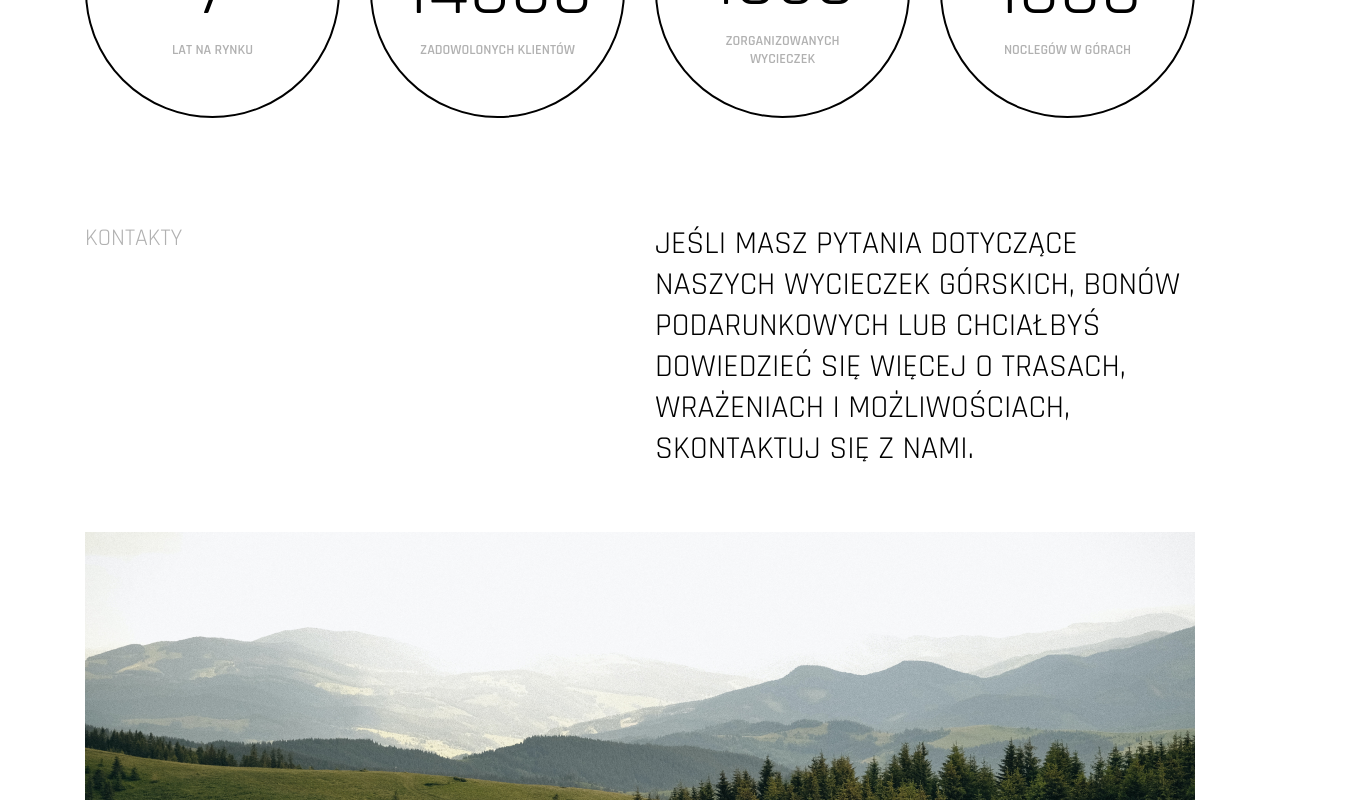
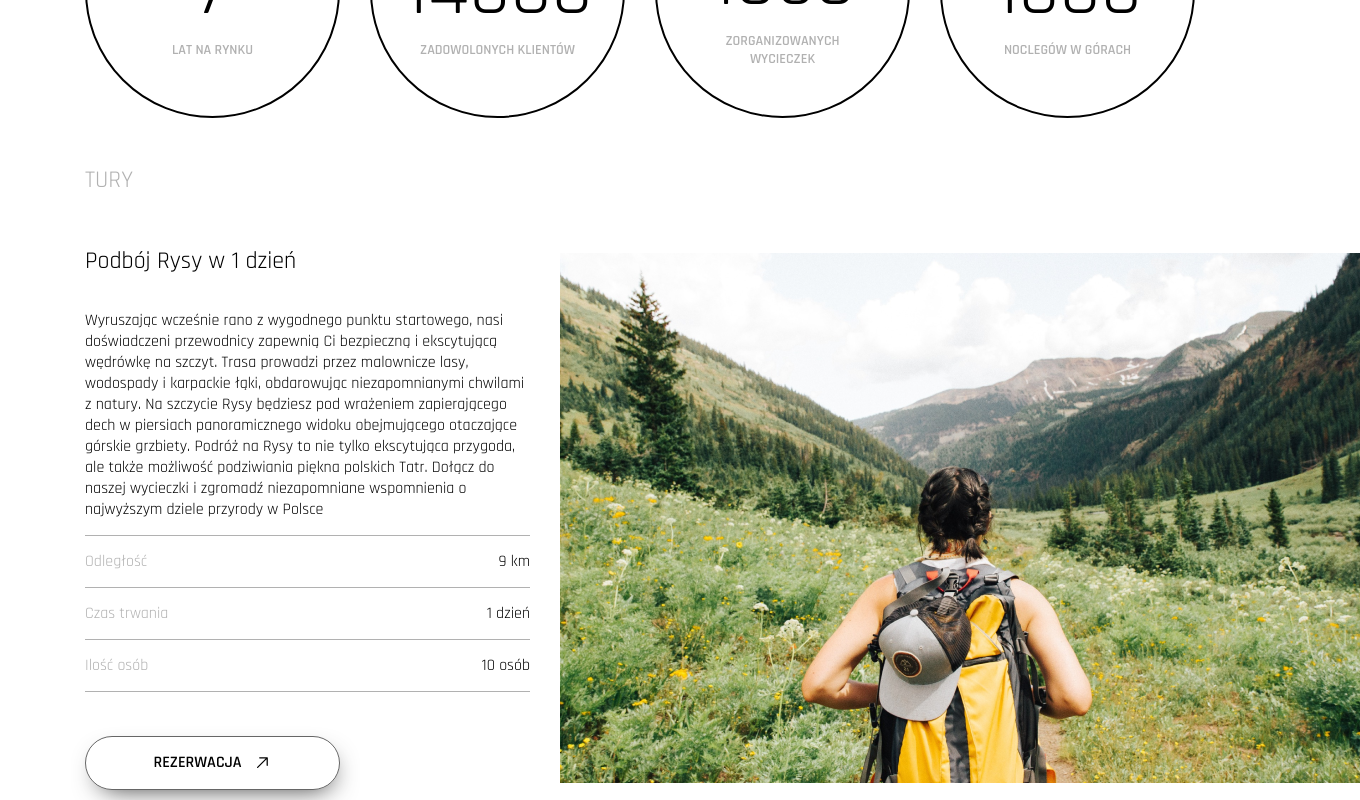
Before and after one commit to nestor1760/Horyzonty-page, a React (Vite) app: page / in a window 1280 px wide. Shown: the part 2000-2800 px from the top of the page, 1360 px wide, since content can reach past the window. Built offline with nearby package versions, Linux system fonts and the light colour scheme.

Commit message:
Опис змін

```diff
--- a/src/App.tsx
+++ b/src/App.tsx
@@ -3,6 +3,7 @@ import AboutPart from './components/AboutPart'
 import Footer from './components/Footer'
 import Header from './components/Header'
 import IntroPart from './components/IntroPart'
+import TourPart from './components/TourPart/TourPart'
 import { Wrapper } from './styled-components/Wrapper'
 
 function App() {
@@ -11,6 +12,7 @@ function App() {
         <Header />
         <IntroPart />
         <AboutPart />
+        <TourPart/>
         <Footer />
       </Wrapper>
   )
--- a/src/UI/Button.tsx
+++ b/src/UI/Button.tsx
@@ -4,7 +4,7 @@ import { FC } from 'react';
 import { IButtonProps } from '../types/types';
 
 
-const Button = styled.button`
+const Button = styled.button<IButtonProps>`
   width: 255px;
   height: 54px;
   display: flex;
@@ -17,6 +17,8 @@ const Button = styled.button`
   font-size: 16px;
   font-weight: 600;
   cursor: pointer;
+  padding: ${props => props.padding || '0'};
+  margin: ${props => props.margin || '0'};
   box-shadow: 3px 10px 26px -11px rgba(0,0,0,0.78);
   transition: 0.4s;
   &:hover {
@@ -31,4 +33,4 @@ const CustomIcon = styled(GoArrowUpRight)`
 `
 
 
-export const StyledButton: FC<IButtonProps> = ({children}) => <Button>{children} <CustomIcon/></Button>
+export const StyledButton: FC<IButtonProps> = ({children, ...props}) => <Button {...props}>{children} <CustomIcon/></Button>
--- a/src/components/AboutPart.tsx
+++ b/src/components/AboutPart.tsx
@@ -1,4 +1,4 @@
-import styled from 'styled-components'
+import styled, { keyframes } from 'styled-components'
 import { Container } from '../styled-components/Container'
 import { dataAbout } from '../data/dataAbout'
 
@@ -10,6 +10,28 @@ const NavigationItem = styled.p`
   text-transform: uppercase;
 `
 
+const slideRight = keyframes`
+  from {
+    transform: translateX(-20px);
+    opacity: 0;
+  }
+  to {
+    transform: translateX(0);
+    opacity: 1;
+  }
+`
+
+const slideLeft = keyframes`
+  from {
+    transform: translateX(20px);
+    opacity: 0;
+  }
+  to {
+    transform: translateX(0);
+    opacity: 1;
+  }
+`
+
 const TitleHeader = styled.h1`
   font-weight: 400;
   width: 539px;
@@ -17,6 +39,7 @@ const TitleHeader = styled.h1`
   color: black;
   margin-bottom: 27px;
   text-transform: uppercase;
+  animation: ${slideRight} 0.5s ease-in-out forwards;
 `
 
 const TitleText = styled.p`
@@ -24,6 +47,7 @@ const TitleText = styled.p`
   font-size: 14px;
   font-weight: 400;
   color: #5A5A5A;
+  animation: ${slideLeft} 0.5s ease-in-out forwards;
   &:first-child {
     margin-right: 30px;
   }
@@ -33,6 +57,17 @@ const StyledImage = styled.img`
   width: 100%;
   object-fit: cover;
   margin-bottom: 99px;
+`
+
+const slideDown = keyframes`
+  from {
+    transform: translateY(-30px);
+    opacity: 0;
+  }
+  to {
+    transform: translateY(0);
+    opacity: 1;
+  }
 `
 
 const StyledItem = styled.div`
@@ -46,6 +81,7 @@ const StyledItem = styled.div`
   flex-direction: column;
   margin-right: 30px;
   margin-bottom: 47px;
+  animation: ${slideDown} 0.6s ease-in-out forwards;
   &:last-child {
     margin-right: 0px;
   }
--- a/src/components/Footer.tsx
+++ b/src/components/Footer.tsx
@@ -1,4 +1,4 @@
-import styled from 'styled-components'
+import styled, { keyframes } from 'styled-components'
 import { Container } from '../styled-components/Container'
 import { IoLogoInstagram } from "react-icons/io5";
 import { FaSquareFacebook } from "react-icons/fa6";
@@ -19,12 +19,23 @@ const NavigationItem = styled.p`
   color: #B1B1B1;
   text-transform: uppercase;
 `
+const slideLeft = keyframes`
+  from {
+    transform: translateX(30px);
+    opacity: 0;
+  }
+  to {
+    transform: translateX(0);
+    opacity: 1;
+  }
+`
 
 const Text = styled.p`
   max-width: 540px;
   font-size: 32px;
   font-weight: 400;
   text-transform: uppercase;
+  animation: ${slideLeft} 0.5s ease-in-out forwards;
 `
 const FooterImg = styled.img`
   width: 100%;
@@ -49,6 +60,7 @@ const ItemText = styled.p`
   font-size: 24px;
   font-weight: 400;
   margin-bottom: 40px;
+  animation: ${slideLeft} 0.5s ease-in-out forwards;
 `
 
 const SocialItem = styled.div`
@@ -56,6 +68,7 @@ const SocialItem = styled.div`
   align-items: flex-start;
   justify-content: center;
   margin-bottom: 33px;
+  animation: ${slideLeft} 0.5s ease-in-out forwards;
 `
 
 const SocialLink = styled.a`
--- a/src/components/IntroPart.tsx
+++ b/src/components/IntroPart.tsx
@@ -1,4 +1,4 @@
-import styled from "styled-components"
+import styled, { keyframes } from "styled-components"
 import { Container } from "../styled-components/Container"
 import IntroImageSlider from "../UI/IntroImageSlider";
 import { dataIntro } from "../data/dataIntro";
@@ -11,6 +11,26 @@ const StyledIntro = styled.div`
   justify-content: flex-start;
   flex-direction: column;
 `
+const slideDown = keyframes`
+  from {
+    transform: translateY(-30px);
+    opacity: 0;
+  }
+  to {
+    transform: translateY(0);
+    opacity: 1;
+  }
+`
+const slideRight = keyframes`
+  from {
+    transform: translateX(-30px);
+    opacity: 0;
+  }
+  to {
+    transform: translateX(0);
+    opacity: 1;
+  }
+`
 
 const Title = styled.p`
   width: 826px;
@@ -18,6 +38,7 @@ const Title = styled.p`
   font-weight: 400;
   text-transform: uppercase;
   margin: 65px 0 41px 0;
+  animation: ${slideDown} 0.5s ease-in-out forwards;
 `
 
 const Text = styled.p`
@@ -27,6 +48,7 @@ const Text = styled.p`
   color: #2D2C2C;
   margin: 61px 0 54px 0;
   text-align: start;
+  animation: ${slideRight} 0.5s ease-in-out forwards;
 `
 
 const IntroPart = () => {
--- /dev/null
+++ b/src/components/TourPart/TourItem.tsx
@@ -0,0 +1,116 @@
+import styled, { keyframes } from "styled-components"
+import { FC } from "react"
+import { ITourItemProps } from "../../types/types"
+import { StyledButton } from "../../UI/Button"
+import { useEvenItem } from "../../hooks/useEvenItem"
+import { Container } from "../../styled-components/Container"
+
+const StyledItemBlock = styled.div<{ element: boolean | undefined}>`
+  width: 100%:
+  height: 100%;
+  display: flex;
+  align-items: flex-start;
+  justify-content: flex-start;
+  flex-direction: ${({ element }) => element ? 'row' : 'row-reverse'};
+  animation: ${({ element }) => (element ? slideLeft : slideRight)} 0.5s ease-in-out forwards;
+  margin-bottom: 80px;
+  &:last-child {
+    margin-top: 56px;
+  }
+  &.bigger {
+    flex-direction: row;
+  };
+`
+const slideLeft = keyframes`
+  from {
+    transform: translateX(-10%);
+    opacity: 0;
+  }
+  to {
+    transform: translateX(0);
+    opacity: 1;
+  }
+`;
+
+const slideRight = keyframes`
+  from {
+    transform: translateX(10%);
+    opacity: 0;
+  }
+  to {
+    transform: translateX(0);
+    opacity: 1;
+  }
+`;
+
+const InfoPart = styled.div`
+  width: 445px;
+  display: flex;
+  align-items: flex-start;
+  justify-content: flex-start;
+  flex-direction: column;
+`
+
+const Title = styled.p`
+  font-size: 24px;
+  font-weight: 400;
+  color: black;
+  text-decoration: uppercase;
+  margin-bottom: 19px;
+`
+const Description = styled.p`
+  font-size: 16px;
+  font-weight: 400;
+  border-bottom: 1px solid #B1B1B1;
+  padding: 15px 0;
+`
+const InfoPartItem = styled.p`
+  width: 445px;
+  display: flex;
+  align-items: center;
+  justify-content: space-between;
+  padding: 15px 0;
+  border-bottom: 1px solid #B1B1B1;
+  font-size: 18px
+  font-weight: 400;
+  color: #B1B1B1;
+`
+
+const Span = styled.span`
+  color: black;
+`
+
+const Image = styled.img<{ element: boolean | undefined}>`
+  width: 800px;
+  height: 530px;
+  object-fit: cover;
+  margin: ${({ element }) => element ? '0 0 0 30px' : '0 30px 0 0'};;
+`
+
+
+const TourItem:FC<ITourItemProps> = ({tour, index}) => {
+  const {description, distance, duration, image, people, title} = tour;
+
+  const day = duration > 1 ? 'dni' : 'dzień';
+  const person = people > 1 ? 'osób' : 'osoba';
+
+  const isEven = useEvenItem(index)
+
+  return (
+      <StyledItemBlock element={isEven}>
+        <InfoPart>
+          <Title>{title}</Title>
+          <Description>{description}</Description>
+          <InfoPartItem>Odległość<Span>{distance} km</Span></InfoPartItem>
+          <InfoPartItem>Czas trwania<Span>{duration} {day}</Span></InfoPartItem>
+          <InfoPartItem>Ilość osób<Span>{people} {person}</Span></InfoPartItem>
+          <StyledButton margin="44px 0 0 0">Rezerwacja</StyledButton>
+        </InfoPart>
+        <Container>
+          <Image element={isEven} src={image} alt={title}/>
+        </Container>
+      </StyledItemBlock>
+  )
+}
+
+export default TourItem
--- /dev/null
+++ b/src/components/TourPart/TourPart.tsx
@@ -0,0 +1,40 @@
+import styled from "styled-components"
+import { dataTours } from "../../data/dataTours"
+import TourItem from "./TourItem"
+
+const StyledContainer = styled.div`
+  width: 1110px;
+  display: flex;
+  align-items: flex-start;
+  justify-content: flex-start;
+  flex-direction: column;
+`
+
+const NavigationItem = styled.p`
+  width: 100%;
+  font-size: 24px;
+  font-weight: 400;
+  color: #B1B1B1;
+  text-transform: uppercase;
+  margin-bottom: 51px;
+`
+
+const TourListBlock = styled.div`
+  width: 1110px;
+`
+
+
+const TourPart = () => {
+  return (
+    <StyledContainer>
+      <NavigationItem>tury</NavigationItem>
+      <TourListBlock>
+        {dataTours.map((tour, index) =>
+          <TourItem index={index} tour={tour} key={tour.id}/>
+        )}
+      </TourListBlock>
+    </StyledContainer>
+  )
+}
+
+export default TourPart
--- a/src/data/dataTours.ts
+++ b/src/data/dataTours.ts
@@ -4,10 +4,11 @@ export const dataTours:ITourItem[] = [
   {
     id: 1,
     title: 'Podbój Rysy w 1 dzień',
-    description: 'Wyruszając wcześnie rano z wygodnego punktu startowego, nasi doświadczeni przewodnicy zapewnią Ci bezpieczną i ekscytującą wędrówkę na szczyt. Trasa prowadzi przez malownicze lasy, wodospady i karpackie łąki, obdarowując niezapomnianymi chwilami z natury. Na szczycie Rysy będziesz pod wrażeniem zapierającego dech w piersiach panoramicznego widoku obejmującego otaczające górskie grzbiety. Podróż na Rysy to nie tylko ekscytująca przygoda, ale także możliwość podziwiania piękna polskich Tatr. Dołącz do naszej wycieczki i zgromadź niezapomniane wspomnienia o najwyższym dziele przyrody w Polsce',
+    description: `Wyruszając wcześnie rano z wygodnego punktu startowego, nasi doświadczeni przewodnicy zapewnią Ci bezpieczną i ekscytującą wędrówkę na szczyt. Trasa prowadzi przez malownicze lasy, wodospady i karpackie łąki, obdarowując niezapomnianymi chwilami z natury. Na szczycie Rysy będziesz pod wrażeniem zapierającego dech w piersiach panoramicznego widoku obejmującego otaczające górskie grzbiety. Podróż na Rysy to nie tylko ekscytująca przygoda, ale także możliwość podziwiania piękna polskich Tatr. Dołącz do naszej wycieczki i zgromadź niezapomniane wspomnienia o najwyższym dziele przyrody w Polsce`,
     distance: 9,
     duration: 1,
     people: 10,
+    image: '/media/tour1day.png',
   },
   {
     id: 2,
@@ -16,5 +17,6 @@ export const dataTours:ITourItem[] = [
     distance: 22,
     duration: 3,
     people: 10,
+    image: '/media/tour3days.png',
   },
 ]
--- /dev/null
+++ b/src/hooks/useEvenItem.ts
@@ -0,0 +1,11 @@
+import { useEffect, useState } from "react"
+
+export const useEvenItem = (index: number) => {
+  const [isEven, setIsEven] = useState<boolean | undefined>(undefined)
+
+    useEffect(() => {
+      (index % 2 === 0) ? setIsEven(true) : setIsEven(false)
+    }, [index])
+
+  return isEven
+}
```
Also changed, not shown: src/types/types.ts (+9 -0 lines), media/tour1day.png (added), media/tour3days.png (added).
